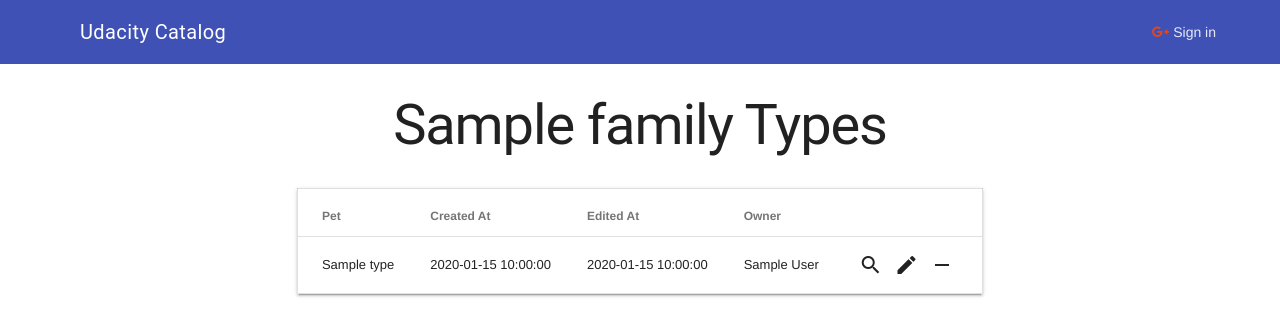
After one commit to paulorsouza/udacity-catalog, a Flask app: page /family/1/type in a window 1280 px wide. The commit adds this page. Shown: the top 336 px of the page. Run offline with Flask 2, Linux system fonts and the light colour scheme; tables that the repository leaves empty hold one stand-in row (values such as "Sample post"); some libraries are stand-ins or nearby versions.

Commit message:
Create page to list pet types

```diff
--- a/catalog/app.py
+++ b/catalog/app.py
@@ -96,6 +96,15 @@ def get_google_user_info(access_token):
                 picture=data['picture'],
                 email=data['email'])
 
+@app.route('/family/<int:id>/type')
+def pet_types(id):
+    pets = PetType.list_by_family_id(id)
+    if not pets:
+        return ('', 404)
+
+    family_name = pets[0].family.name
+    return render_template('petTypes.html', pets=pets, family_name=family_name)
+
 if __name__ == '__main__':
     app.secret_key = 'nobody will try this'
     app.debug = True
--- a/catalog/model.py
+++ b/catalog/model.py
@@ -74,6 +74,12 @@ class PetType(Base):
         ).limit(10)
 
     @classmethod
+    def list_by_family_id(cls, id):
+        return session.query(PetType).filter_by(
+            family_id=id
+        ).all()
+
+    @classmethod
     def create(cls, name, detail, user_id, family_id):
         pet_type = PetType(name=name,
                            detail=detail,
--- a/catalog/static/app.css
+++ b/catalog/static/app.css
@@ -32,7 +32,7 @@
 .home-container {
   display: grid;
   grid-template-columns: auto auto;
-  margin: 10px;
+  margin: 10px 30px;
   grid-column-gap: 15px;
 }
 
@@ -51,10 +51,18 @@
 .pet-family__card.mdl-card {
   width: 100%;
 }
+
 .pet-family__card > .mdl-card__title {
-  color: #fff;
+  color: black;
   height: 25vh;
+  font-weight: 700;
 }
+
 .pet-family__card > .mdl-card__menu {
-  color: #fff;
+  color: black;
 }
+
+.pet-types__container, .pet-types__title {
+  display: flex;
+  justify-content: center;
+}
--- /dev/null
+++ b/catalog/templates/petTypes.html
@@ -0,0 +1,46 @@
+{% extends "main.html" %}
+{% block content %}
+	<h1 class="pet-types__title">{{ family_name }} Types</h1>
+  <div class="pet-types__container">
+		<table class="mdl-data-table mdl-js-data-table mdl-data-table mdl-shadow--2dp">
+			<thead>
+				<tr>
+					<th class="mdl-data-table__cell--non-numeric">Pet</th>
+					<th class="mdl-data-table__cell--non-numeric">Created At</th>
+					<th class="mdl-data-table__cell--non-numeric">Edited At</th>
+					<th class="mdl-data-table__cell--non-numeric">Owner</th>
+					<th class="mdl-data-table__cell--non-numeric"></th>
+				</tr>
+			</thead>
+			<tbody>
+				{% for pet in pets %}
+					<tr>
+						<td class="mdl-data-table__cell--non-numeric">
+							{{ pet.name }}
+						</td>
+						<td class="mdl-data-table__cell--non-numeric">
+							{{ pet.created_at }}
+						</td>
+						<td class="mdl-data-table__cell--non-numeric">
+							{{ pet.edited_at }}
+						</td>
+						<td class="mdl-data-table__cell--non-numeric">
+							{{ pet.user.name }}
+						</td>
+						<td class="mdl-data-table__cell--non-numeric">
+							<button class="mdl-button mdl-button--icon mdl-js-button mdl-js-ripple-effect">
+								<i class="material-icons">search</i>
+							</button>
+							<button class="mdl-button mdl-button--icon mdl-js-button mdl-js-ripple-effect">
+								<i class="material-icons">create</i>
+							</button>
+							<button class="mdl-button mdl-button--icon mdl-js-button mdl-js-ripple-effect">
+								<i class="material-icons">remove</i>
+							</button>
+						</td>
+					</tr>
+				{% endfor %}
+			</tbody>
+		</table>
+	</div>
+{% endblock %}
```
Also changed, not shown: catalog/templates/home.html (+11 -5 lines), catalog/static/assets/cat.jpg.
